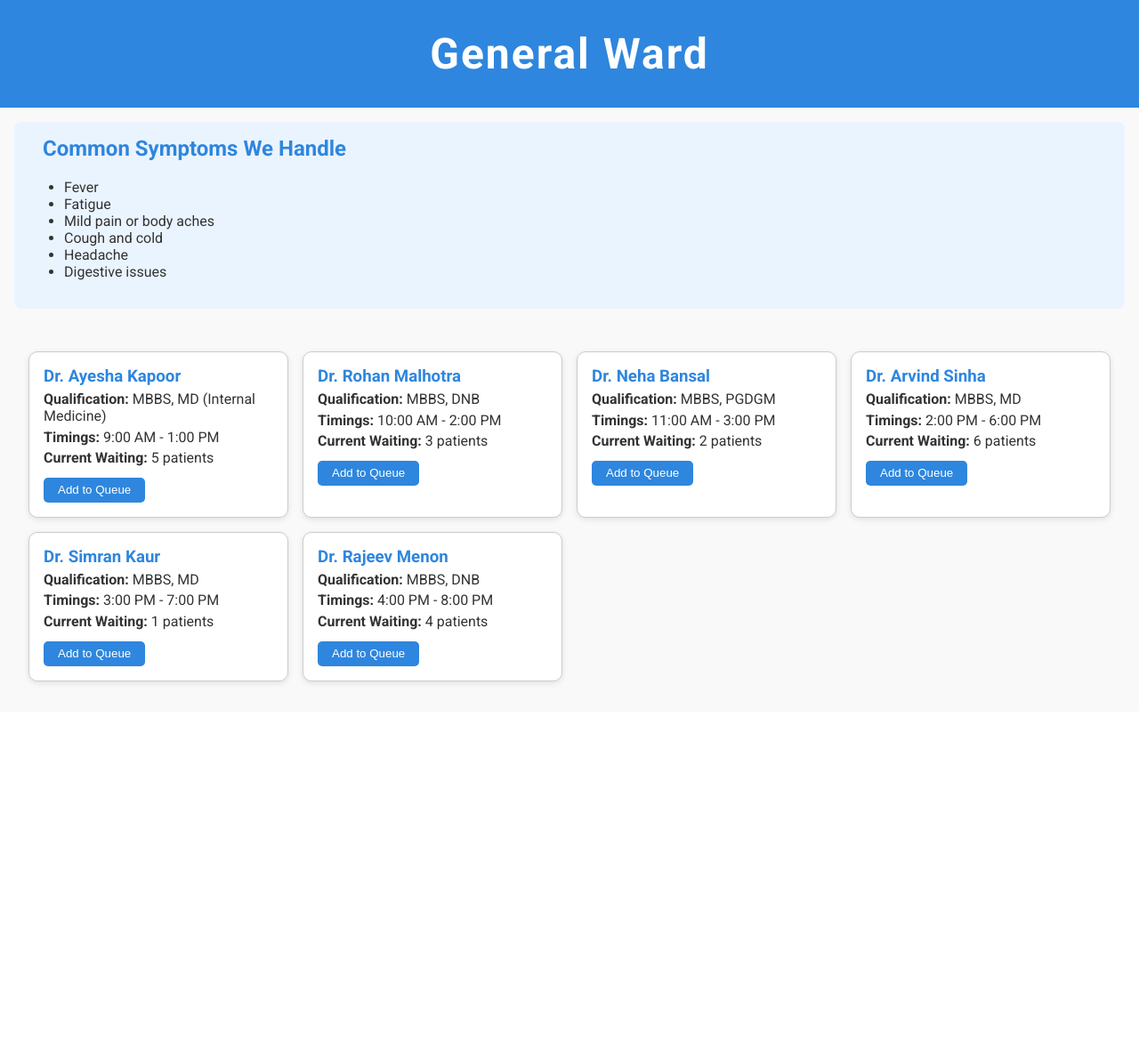
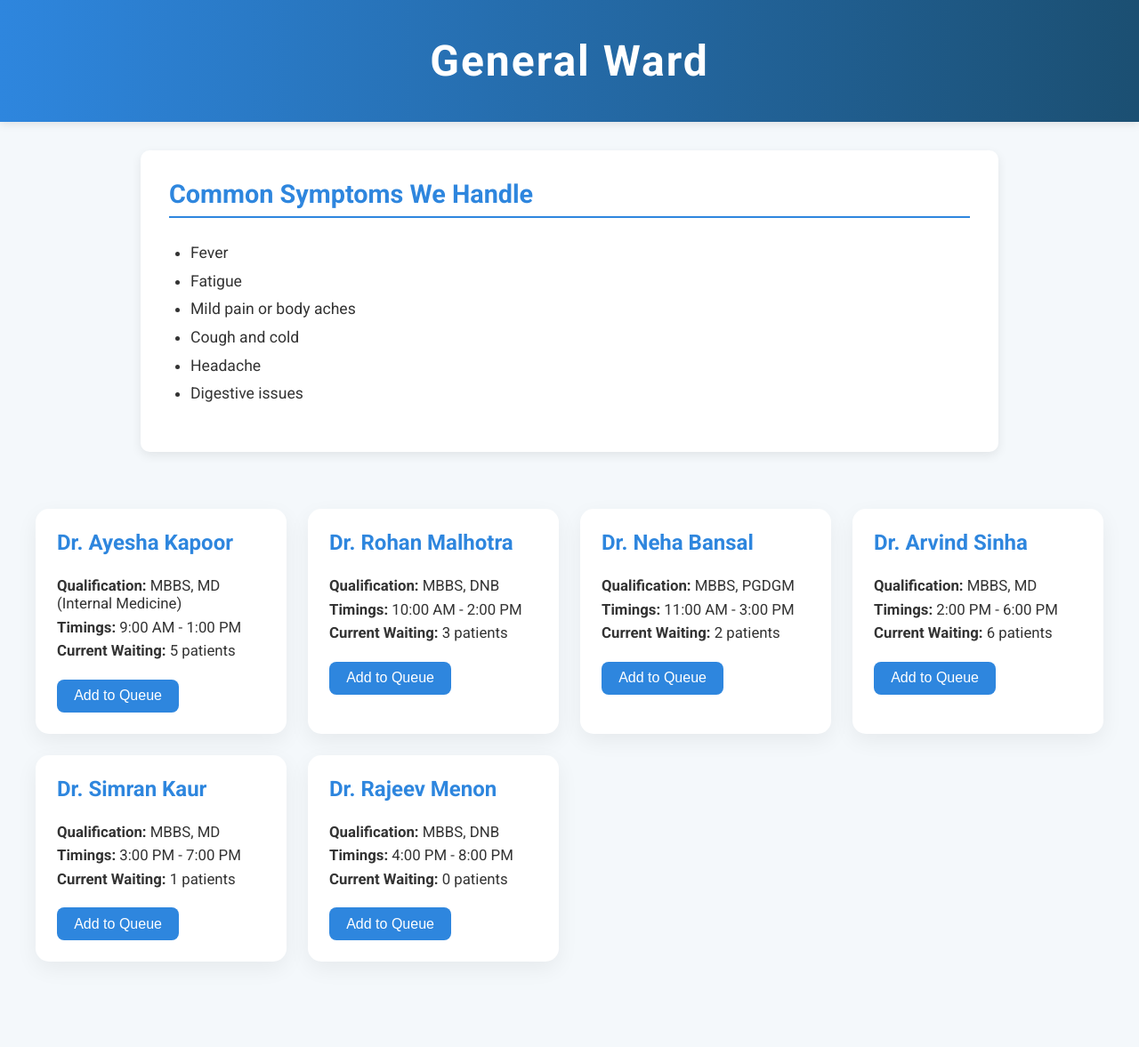
Before and after one commit to ManasSrivastava2047/Medical-ai-agent, a Flask app: page /departments/general-medicine in a window 1280 px wide. Shown: the whole page at 89% size. Before the commit the page ends 770 px from the top, so only its background shows below. Run offline with Flask 3, Linux system fonts and the light colour scheme.

Commit message:
Commit 13

```diff
--- a/templates/departments/general-medicine.html
+++ b/templates/departments/general-medicine.html
@@ -8,15 +8,16 @@
   body {
     margin: 0;
     font-family: 'Roboto', sans-serif;
-      background-color: #f9f9f9;
+    background-color: #f4f8fb;
     color: #333;
   }
 
   header {
-      background-color: #2e86de;
+    background: linear-gradient(to right, #2e86de, #1b4f72);
     color: white;
-      padding: 2rem;
+    padding: 2.5rem 1rem;
     text-align: center;
+    box-shadow: 0 2px 10px rgba(0, 0, 0, 0.1);
   }
 
   header h1 {
@@ -26,64 +27,108 @@
   }
 
   .symptoms {
-      background-color: #eaf4ff;
-      padding: 1rem 2rem;
-      margin: 1rem;
-      border-radius: 8px;
+    background-color: #ffffff;
+    padding: 2rem;
+    margin: 2rem auto;
+    max-width: 900px;
+    border-radius: 10px;
+    box-shadow: 0 4px 12px rgba(0,0,0,0.08);
   }
 
   .symptoms h2 {
     margin-top: 0;
     color: #2e86de;
+    font-size: 1.8rem;
+    border-bottom: 2px solid #2e86de;
+    padding-bottom: 0.5rem;
   }
 
   .symptoms ul {
     padding-left: 1.5rem;
+    line-height: 1.8;
+    font-size: 1.1rem;
   }
 
   .doctors {
     display: grid;
-      grid-template-columns: repeat(auto-fit, minmax(250px, 1fr));
-      gap: 1rem;
+    grid-template-columns: repeat(auto-fit, minmax(280px, 1fr));
+    gap: 1.5rem;
     padding: 2rem;
+    max-width: 1200px;
+    margin: 0 auto 4rem auto;
   }
 
   .doctor-card {
     background-color: white;
-      border: 1px solid #ccc;
-      border-radius: 10px;
-      padding: 1rem;
-      box-shadow: 0 2px 6px rgba(0,0,0,0.1);
-      transition: transform 0.2s;
+    border: none;
+    border-radius: 15px;
+    padding: 1.5rem;
+    box-shadow: 0 8px 24px rgba(0,0,0,0.06);
+    transition: transform 0.25s ease, box-shadow 0.25s ease;
+    position: relative;
   }
 
   .doctor-card:hover {
-      transform: scale(1.02);
+    transform: translateY(-5px);
+    box-shadow: 0 12px 30px rgba(0,0,0,0.1);
   }
 
   .doctor-card h3 {
-      margin: 0;
+    margin-top: 0;
     color: #2e86de;
+    font-size: 1.5rem;
   }
 
   .doctor-card p {
-      margin: 0.3rem 0;
+    margin: 0.4rem 0;
+    font-size: 1.05rem;
   }
 
   .wait-btn {
-      margin-top: 0.5rem;
+    margin-top: 1rem;
     background-color: #2e86de;
     color: white;
     border: none;
-      padding: 0.4rem 1rem;
-      border-radius: 5px;
+    padding: 0.6rem 1.2rem;
+    border-radius: 8px;
+    font-size: 1rem;
     cursor: pointer;
+    transition: background-color 0.3s ease, transform 0.15s;
   }
 
-    .wait-btn:hover {
-      background-color: #1e5fa5;
+  .wait-btn:hover:not(:disabled) {
+    background-color: #1b4f72;
+    transform: scale(1.03);
+  }
+
+  .wait-btn:disabled {
+    opacity: 0.7;
+    cursor: not-allowed;
+  }
+
+  .wait-time {
+    font-size: 0.95rem;
+    color: #2e86de;
+    margin-top: 0.6rem;
+    font-weight: 600;
+    animation: fadeIn 0.3s ease-in;
+  }
+
+  @keyframes fadeIn {
+    from { opacity: 0; transform: translateY(4px); }
+    to { opacity: 1; transform: translateY(0); }
+  }
+
+  @media (max-width: 500px) {
+    header h1 {
+      font-size: 2.2rem;
+    }
+    .symptoms {
+      margin: 1rem;
+    }
   }
 </style>
+
 </head>
 <body>
   <header>
@@ -147,17 +192,65 @@
       <h3>Dr. Rajeev Menon</h3>
       <p><strong>Qualification:</strong> MBBS, DNB</p>
       <p><strong>Timings:</strong> 4:00 PM - 8:00 PM</p>
-      <p><strong>Current Waiting:</strong> <span id="wait6">4</span> patients</p>
+      <p><strong>Current Waiting:</strong> <span id="wait6">0</span> patients</p>
       <button class="wait-btn" onclick="increment('wait6')">Add to Queue</button>
     </div>
   </section>
-
 <script>
   function increment(id) {
     const span = document.getElementById(id);
     let count = parseInt(span.innerText);
     span.innerText = count + 1;
+
+    const waitTimeInSeconds = Math.floor(count * 7.5 * 60);
+
+    const buttons = document.querySelectorAll(".wait-btn");
+
+    buttons.forEach((btn) => {
+      btn.disabled = true;
+      btn.style.cursor = "not-allowed";
+
+      if (btn === event.target) {
+        btn.innerText = "Booked";
+        btn.style.backgroundColor = "#d63031";
+
+        // Add or update estimated wait time display
+        const parent = btn.parentElement;
+        let existing = parent.querySelector(".wait-time");
+        if (existing) existing.remove();
+
+        const waitInfo = document.createElement("p");
+        waitInfo.className = "wait-time";
+        waitInfo.style.marginTop = "0.5rem";
+        waitInfo.style.fontWeight = "bold";
+        waitInfo.style.color = "#2e86de";
+        parent.appendChild(waitInfo);
+
+        startCountdown(waitTimeInSeconds, waitInfo, btn);
+      } else {
+        btn.innerText = "Locked";
+        btn.style.backgroundColor = "#b2bec3";
+      }
+    });
+  }
+
+  function startCountdown(seconds, displayElement, buttonElement) {
+    const timer = setInterval(() => {
+      let mins = Math.floor(seconds / 60);
+      let secs = seconds % 60;
+
+      displayElement.innerText = `Estimated Wait Time: ${mins} min ${secs < 10 ? "0" + secs : secs} sec`;
+
+      if (seconds <= 0) {
+        clearInterval(timer);
+        buttonElement.innerText = "Check for your turn";
+        buttonElement.style.backgroundColor = "#2ecc71";
+      }
+
+      seconds--;
+    }, 1000);
   }
 </script>
+
 </body>
 </html>
```
Lines whose indentation alone changed are shown as unchanged.
